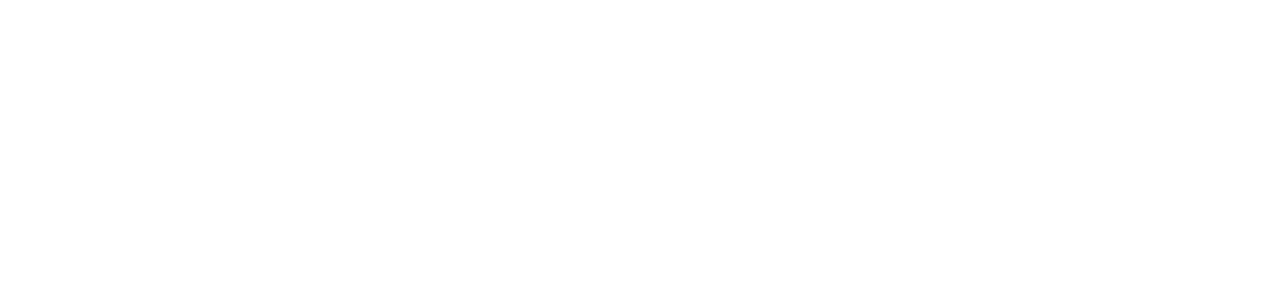
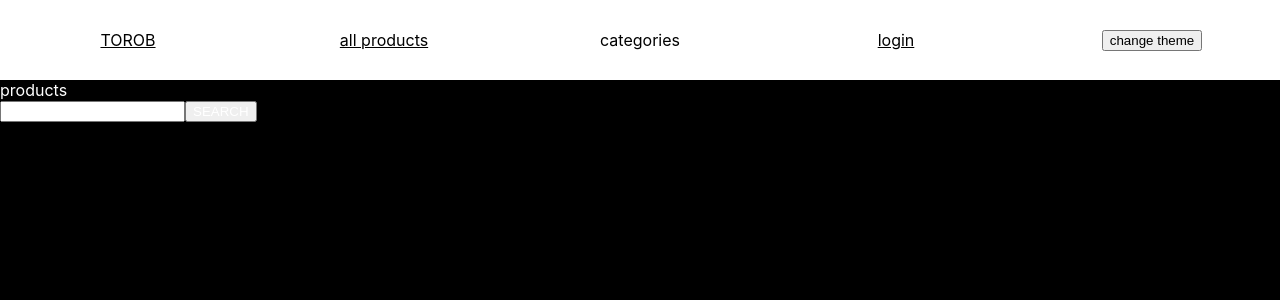
Before and after one commit to IIIphr/ie_final_project, a React (Create React App) app in the folder front_end/: page /products in a window 1280 px wide. Before the commit this address had no page. Shown: the top 300 px of the page. Built offline with nearby package versions, Linux system fonts and the light colour scheme.

Commit message:
Added products page + some tidying up

```diff
--- a/front_end/src/App.css
+++ b/front_end/src/App.css
@@ -1,12 +1,16 @@
 .app_cont{
   width: 100%;
-  height: 100%;
+  height: 90%;
 }
-
 .app_cont_light{
   background-color: white;
 }
-
+.app_cont_light *{
+  color: black;
+}
 .app_cont_dark{
   background-color: black;
 }
+.app_cont_dark *{
+  color: white;
+}
--- a/front_end/src/App.js
+++ b/front_end/src/App.js
@@ -3,20 +3,36 @@
 import { Link } from "react-router-dom";
 import { change } from './themeSlice';
 import Navbar from './Navbar';
+import { useState } from 'react';
+import { useNavigate } from "react-router-dom";
 
 function App() {
 
   let dispatch = useDispatch();
   let theme = useSelector((state) => state.theme.data);
+  let navigate = useNavigate();
+  let [input, setInput] = useState('');
 
-  function change_theme(){
+  function change_theme() {
     dispatch(change());
   }
 
+  function class_name(name) {
+    return name + " " + name + "_" + theme;
+  }
+
+  function search() {
+    navigate("/products_loader", { state: { input: input } });
+  }
+
   return (
-    <div className={"app_cont app_cont_"+((theme == "light") ? "light" : "dark")}>
+    <div className="cont">
       <Navbar />
-      <p>main page</p>
+      <div className={class_name("app_cont")}>
+        <p>main page</p>
+        <input type="text" onInput={e => setInput(e.target.value)} />
+        <button onClick={search}>SEARCH</button>
+      </div>
     </div>
   );
 }
--- a/front_end/src/Login.css
+++ b/front_end/src/Login.css
@@ -1,6 +1,6 @@
 .login_cont{
     width: 100%;
-    height: 100%;
+    height: 90%;
 }
 
 .login_cont_light{
--- a/front_end/src/Login.js
+++ b/front_end/src/Login.js
@@ -9,14 +9,16 @@
   let dispatch = useDispatch();
   let theme = useSelector((state) => state.theme.data);
 
-  function change_theme(){
+  function change_theme() {
     dispatch(change());
   }
 
   return (
-    <div className={"login_cont login_cont_"+((theme == "light") ? "light" : "dark")}>
+    <div className="cont">
       <Navbar />
-      <p>login page</p>
+      <div className={"login_cont login_cont_" + ((theme == "light") ? "light" : "dark")}>
+        <p>login page</p>
+      </div>
     </div>
   );
 }
--- a/front_end/src/Navbar.js
+++ b/front_end/src/Navbar.js
@@ -19,7 +19,7 @@
   return (
     <div className={class_name("navbar")}>
       <Link to="/">TOROB</Link>
-      <p>all products</p>
+      <Link to="/products_loader">all products</Link>
       <div className={class_name("categories_cont")}>
         <p>categories</p>
         <div className={class_name("categories_drop")}>
--- /dev/null
+++ b/front_end/src/Products.css
@@ -0,0 +1,16 @@
+.prods_cont{
+    width: 100%;
+    height: 90%;
+  }
+  .prods_cont_light{
+    background-color: white;
+  }
+  .prods_cont_light *{
+    color: black;
+  }
+  .prods_cont_dark{
+    background-color: black;
+  }
+  .prods_cont_dark *{
+    color: white;
+  }
--- /dev/null
+++ b/front_end/src/Products.js
@@ -0,0 +1,40 @@
+import './Products.css';
+import { useSelector, useDispatch } from 'react-redux';
+import { Link } from "react-router-dom";
+import { change } from './themeSlice';
+import Navbar from './Navbar';
+import { useState } from 'react';
+import { useNavigate } from "react-router-dom";
+
+function Products() {
+
+    let dispatch = useDispatch();
+    let theme = useSelector((state) => state.theme.data);
+    let navigate = useNavigate();
+    let [input, setInput] = useState('');
+
+    function change_theme() {
+        dispatch(change());
+    }
+
+    function class_name(name) {
+        return name + " " + name + "_" + theme;
+    }
+
+    function search() {
+        navigate("/products_loader", { state: { input: input } });
+    }
+
+    return (
+        <div className="cont">
+            <Navbar />
+            <div className={class_name("prods_cont")}>
+                <p>products</p>
+                <input type="text" onInput={e => setInput(e.target.value)} />
+                <button onClick={search}>SEARCH</button>
+            </div>
+        </div>
+    );
+}
+
+export default Products;
--- /dev/null
+++ b/front_end/src/Products_loader.js
@@ -0,0 +1,35 @@
+import { useSelector } from 'react-redux';
+import { useState, useEffect } from 'react';
+import { useNavigate, useLocation } from "react-router-dom";
+import Navbar from './Navbar';
+
+function Products_loader() {
+
+  let theme = useSelector((state) => state.theme.data);
+  let navigate = useNavigate();
+  const { state } = useLocation();
+
+  useEffect(() => {
+    if (state) {
+      const { input } = state;
+      if (input == "") {
+        navigate("/products");
+      }
+      else{
+        //fetch data
+      }
+    }
+    else {
+      navigate("/products");
+    }
+  }, []);
+
+  return (
+    <div className="cont">
+      <Navbar />
+      <p>Loading...</p>
+    </div>
+  );
+}
+
+export default Products_loader;
--- a/front_end/src/index.css
+++ b/front_end/src/index.css
@@ -11,7 +11,7 @@
     monospace;
 }
 
-#root, body, html {
+#root, body, html, .cont {
   height: 100vh;
   width: 100vw;
 }
--- a/front_end/src/index.js
+++ b/front_end/src/index.js
@@ -7,6 +7,8 @@
 import store from './store';
 import { Provider } from 'react-redux';
 import Login from './Login';
+import Products_loader from './Products_loader';
+import Products from './Products';
 
 const root = ReactDOM.createRoot(document.getElementById('root'));
 root.render(
@@ -16,6 +18,8 @@
         <Routes>
           <Route path="/" element={<App />} />
           <Route path="/login" element={<Login />} />
+          <Route path="/products_loader" element={<Products_loader />} />
+          <Route path="/products" element={<Products />} />
         </Routes>
       </BrowserRouter>
     </Provider>
```
